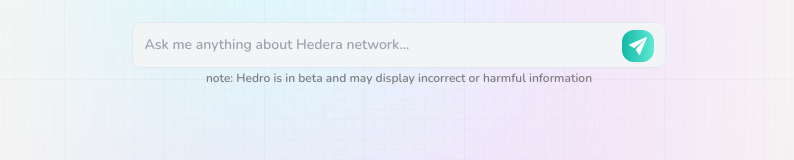
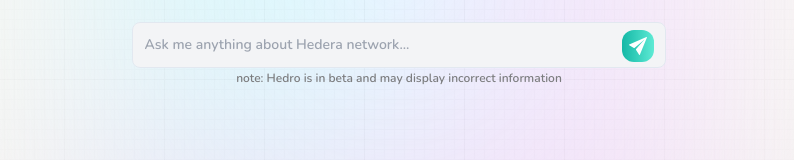
Before and after one commit to quiet-node/hedro-ai, a Next.js app: page / in a window 1280 px wide. Shown: the part 426-586 px from the top of the page, without its empty margins (241-1035 px from the left). Built offline with nearby package versions, Linux system fonts and the light colour scheme.

Commit message:
style: added motion variants
Signed-off-by: Logan Nguyen <logan.nguyen@swirldslabs.com>

```diff
--- a/src/components/chat-input-box/index.tsx
+++ b/src/components/chat-input-box/index.tsx
@@ -54,8 +54,7 @@
       </div>
       {note && (
         <div className='text-xs mt-0.5 font-semibold text-secondary'>
-          note: Hedro is in beta and may display incorrect or harmful
-          information
+          note: Hedro is in beta and may display incorrect information
         </div>
       )}
     </fieldset>
--- /dev/null
+++ b/src/libs/framer-motion/variants.tsx
@@ -0,0 +1,29 @@
+import { Variants } from 'framer-motion';
+
+export const VerticalCommonVariants = (
+  initY: number,
+  initDuration?: number,
+  initStaggerChildren?: number
+): Variants => {
+  return {
+    hidden: {
+      opacity: 0,
+      y: initY,
+      transition: {
+        type: 'spring',
+        stiffness: 300,
+        damping: 140,
+      },
+    },
+    show: {
+      opacity: 1,
+      y: 0,
+      transition: {
+        duration: initDuration ? initDuration : 0.3,
+        staggerChildren: initStaggerChildren ? initStaggerChildren : 0.13,
+        type: 'spring',
+        stiffness: 80,
+      },
+    },
+  };
+};
--- a/src/sections/chat/index.tsx
+++ b/src/sections/chat/index.tsx
@@ -1,15 +1,13 @@
 'use client';
 
-import { useEffect, useState } from 'react';
+import { useState } from 'react';
+import { motion } from 'framer-motion';
 import ChatInputBox from '@/components/chat-input-box';
+import { VerticalCommonVariants } from '@/libs/framer-motion/variants';
 
 const ChatWithHedro = () => {
   const [chatValue, setChatValue] = useState('');
-  const [mount, didMount] = useState(false);
-
-  useEffect(() => didMount(true), []);
-
-  if (!mount) return null;
+  const verticalVariant = VerticalCommonVariants(45, 0.5);
 
   const handleOnSubmit = (e: any) => {
     e.preventDefault();
@@ -21,13 +19,28 @@
 
   return (
     <section className='w-full h-[100vh] flex flex-col gap-9 items-center justify-center'>
-      <div className='flex flex-col items-center justify-center'>
-        <h1 className='logo-teal-gradient logo-text'>Hedro.ai</h1>
-        <h2 className='sub-logo-text'>
+      <motion.div
+        initial='hidden'
+        whileInView='show'
+        variants={verticalVariant}
+        className='flex flex-col items-center justify-center'
+      >
+        {/* <h1 className='logo-teal-gradient logo-text'>Hedro.ai</h1> */}
+        <motion.h1
+          variants={verticalVariant}
+          className='logo-teal-gradient logo-text'
+        >
+          Hedro.ai
+        </motion.h1>
+        <motion.h2 variants={verticalVariant} className='sub-logo-text'>
           Hedera AI Chatbot Assistant - Elevate Efficiency, Ignite Productivity!
-        </h2>
+        </motion.h2>
 
-        <form onSubmit={handleOnSubmit} className='w-full'>
+        <motion.form
+          variants={verticalVariant}
+          onSubmit={handleOnSubmit}
+          className='w-full'
+        >
           <ChatInputBox
             note={true}
             id={'chat-input'}
@@ -37,8 +50,8 @@
               setChatValue(e.target.value);
             }}
           />
-        </form>
-      </div>
+        </motion.form>
+      </motion.div>
     </section>
   );
 };
```
